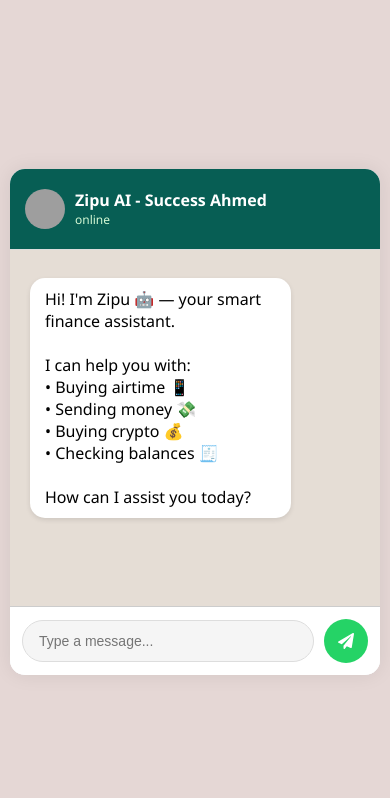
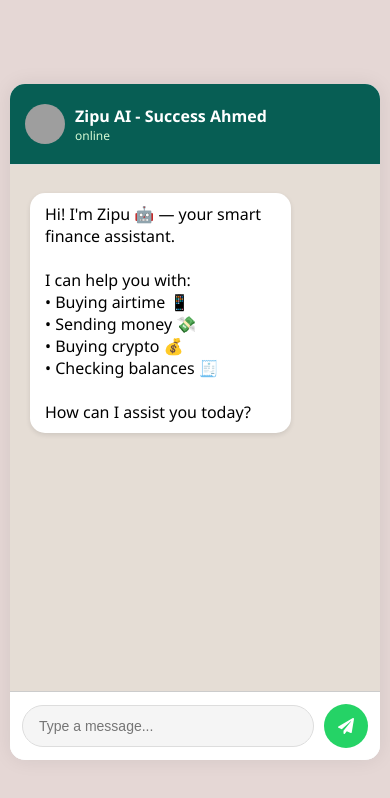
Before and after one commit to suchael/zipu-chatbot-qualifier, a React (Vite) app: page / in a window 390 px wide. Shown: the top 798 px of the page. Built offline with nearby package versions, Linux system fonts and the light colour scheme; grey boxes are pictures that could not be loaded.

Commit message:
worked on responsiveness

```diff
--- a/src/App.css
+++ b/src/App.css
@@ -12,7 +12,7 @@
 .chat-box {
   width: 100%;
   max-width: 420px;
-  height: 60vh;
+  height: 80vh;
   background-color: #fff;
   box-shadow: 0 0 20px rgba(0, 0, 0, 0.08);
   border-radius: 15px;
```
